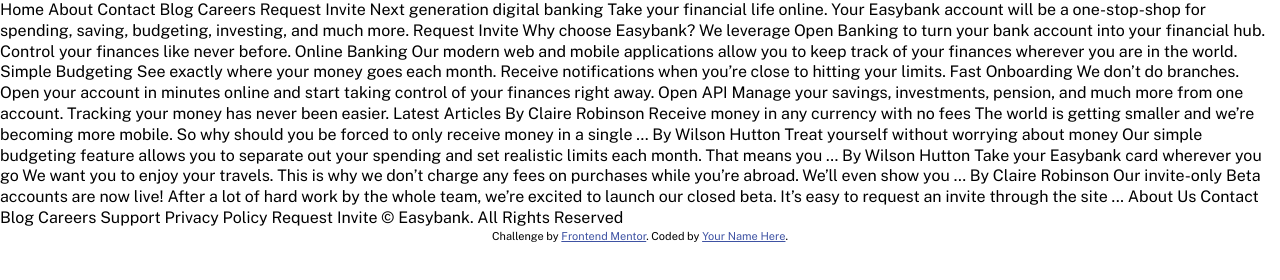
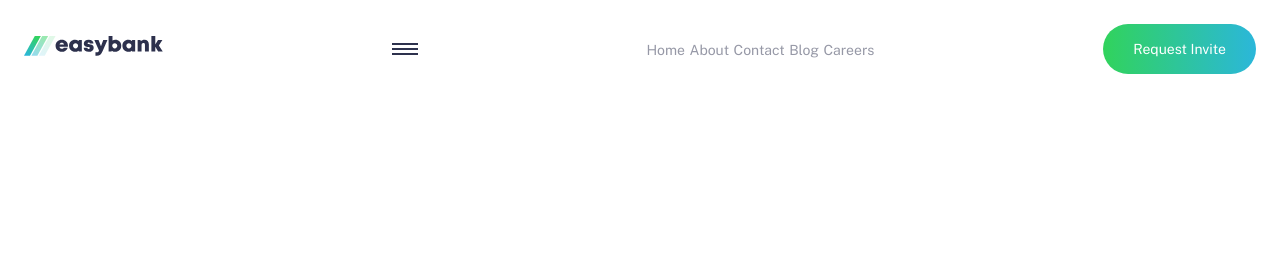
Before and after one commit to fidelismaia/easybank, a plain HTML site: page index.html in a window 1280 px wide. Drawn offline with nearby package versions, Linux system fonts and the light colour scheme.

Commit message:
Começando Navbar

```diff
--- a/app/scss/_globals.scss
+++ b/app/scss/_globals.scss
@@ -10,6 +10,47 @@
 body {
     margin: 0;
     padding: 0;
-    font-family: 'Public Sans', sans-serif;;
+    font-family: 'Public Sans', sans-serif;
+    font-size: $font-med;
+    color: $grayishBlue;
     line-height: 1.3;
 }
+
+a, a:visited, a:hover {
+    text-decoration: none;
+
+}
+//Flexbox
+
+.flex {
+    display: flex;
+
+    &-jc-sb {
+        //space between
+        justify-content: space-between;
+    }
+
+    &-jc-c {
+        justify-content: center;
+    }
+
+    &-ai-c {
+        align-items: center;
+    }
+}
+
+
+//Buttons
+
+button, .button { //Button element as well the button class
+    padding: 1rem 1.875rem;
+    border-radius: 50px;
+    cursor: pointer;
+    background: linear-gradient(to right,$limeGreen,$brightCyan);
+    border: 0;
+    color: $white;
+    font-weight: 400;
+
+
+
+}
--- /dev/null
+++ b/app/scss/_header.scss
@@ -0,0 +1,44 @@
+ .header {
+
+    nav {
+        padding: 24px;
+    }
+
+    &__logo {
+
+        img {
+
+        }
+
+    }
+
+    &__menu { //mobile menu
+
+        > span { // > Direct child
+            display: block;
+            width: 26px;
+            height: 2px;
+            background-color: $darkBlue;
+
+                &:not(:last-child) {
+                   margin-bottom: 3px;
+                }
+        }
+    }
+
+     &__links {
+
+        a {
+            font-size: $font-sm;
+            color: $grayishBlue;
+
+        }
+     }
+
+    &__cta {
+        font-size: $font-sm;
+        color: $white;
+
+    }
+
+ }
--- a/app/scss/_variables.scss
+++ b/app/scss/_variables.scss
@@ -0,0 +1,14 @@
+// colors
+
+$darkBlue: hsl(233, 26%, 24%);
+$limeGreen: hsl(136, 65%, 51%);
+$brightCyan: hsl(192, 70%, 51%);
+$grayishBlue: hsl(233, 8%, 62%);
+$lightGrayishBlue: hsl(220, 16%, 96%);
+$veryLightGray: hsl(0, 0%, 98%);
+$white: hsl(0, 0%, 100%);
+
+
+//Font Sizes
+$font-sm: 0.875rem; //14px
+$font-med: 1.125rem; // 18px
--- a/app/scss/stylle.scss
+++ b/app/scss/stylle.scss
@@ -1,2 +1,3 @@
 @import "variables";
 @import "globals";
+@import "header";
--- a/index.html
+++ b/index.html
@@ -19,11 +19,37 @@
 </head>
 <body>
 
-  Home
-  About
-  Contact
-  Blog
-  Careers
+  <header class="header">
+    <nav class="flex flex-jc-sb flex-ai-c">
+      <a href="/" class="header__logo">
+        <img src="images/logo.svg" alt="Easybank" />
+      </a>
+
+      <a href="#" class="header__menu">
+        <span></span>
+        <span></span>
+        <span></span>
+      </a>
+
+      <div class="header__links">
+        <a href="#">Home</a>
+        <a href="#">About</a>
+        <a href="#">Contact</a>
+        <a href="#">Blog</a>
+        <a href="#">Careers</a>
+      </div>
+
+
+
+      <a href="#" class="button header__cta">Request Invite</a>
+  </nav>
+  </header>
+  <!--
+
+
+
+
+
 
   Request Invite
 
@@ -100,6 +126,7 @@
     Challenge by <a href="https://www.frontendmentor.io?ref=challenge" target="_blank">Frontend Mentor</a>.
     Coded by <a href="#">Your Name Here</a>.
   </div>
+-->
 
   <script src="./app/js/script.js"></script>
 </body>
```
Also changed, not shown: app/scss/stylle.css, 1 other file.
